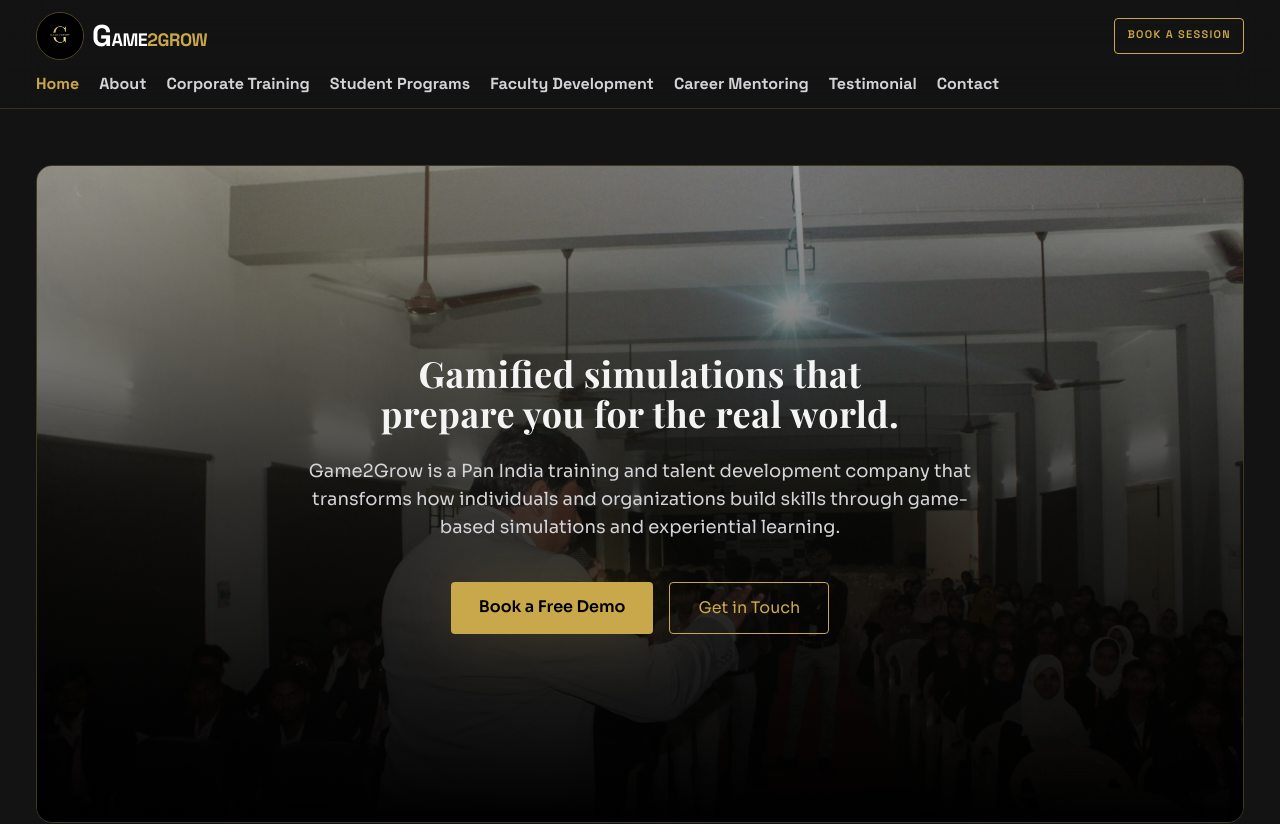
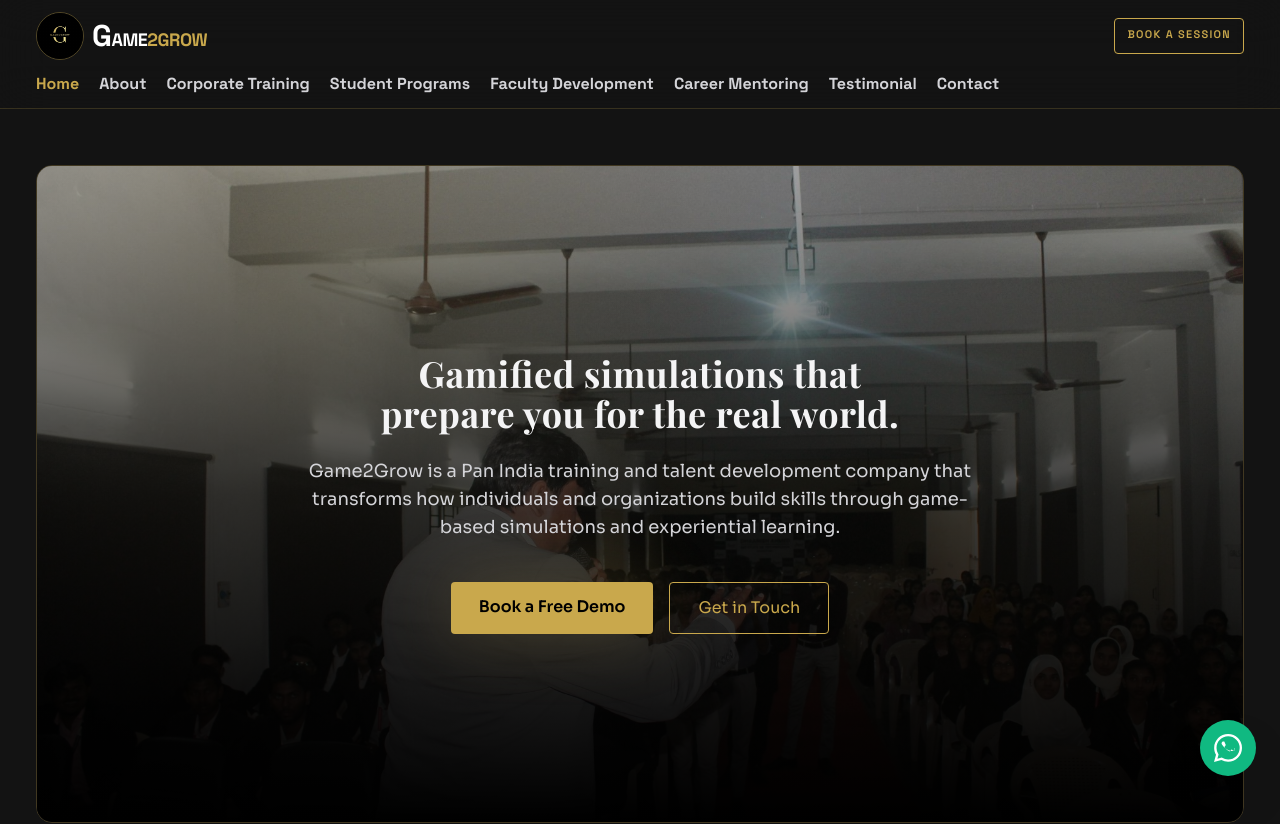
Before and after one commit to tetycoon/game2grow, a React (Vite) app: page /faculty-development in a window 1280 px wide. Shown: the top 824 px of the page. Built offline with nearby package versions, Linux system fonts and the light colour scheme.

Commit message:
Add persistent floating WhatsApp chat button in the bottom right corner

```diff
--- a/src/components/AppLayout.tsx
+++ b/src/components/AppLayout.tsx
@@ -350,6 +350,19 @@ export function AppLayout() {
           </div>
         </div>
       </footer>
+
+      {/* Floating WhatsApp Button */}
+      <a
+        href="https://wa.me/919790555270"
+        target="_blank"
+        rel="noreferrer"
+        className="fixed bottom-4 right-4 sm:bottom-6 sm:right-6 z-50 flex h-12 w-12 sm:h-14 sm:w-14 items-center justify-center rounded-full bg-emerald-500 text-white shadow-2xl transition-transform duration-300 hover:scale-110 active:scale-95 hover:bg-emerald-600 focus:outline-none"
+        aria-label="Chat on WhatsApp"
+      >
+        <svg viewBox="0 0 24 24" aria-hidden="true" className="h-6 w-6 sm:h-7 sm:w-7 fill-current">
+          <path d="M20.52 3.48A11.87 11.87 0 0 0 12.08 0C5.5 0 .14 5.34.14 11.91c0 2.1.55 4.15 1.59 5.95L0 24l6.32-1.65a11.87 11.87 0 0 0 5.75 1.47h.01c6.57 0 11.91-5.35 11.92-11.91a11.84 11.84 0 0 0-3.48-8.43Zm-8.44 18.33h-.01a9.9 9.9 0 0 1-5.04-1.38l-.36-.21-3.75.98 1-3.65-.24-.38a9.91 9.91 0 0 1-1.52-5.26c0-5.47 4.45-9.92 9.92-9.92 2.65 0 5.14 1.03 7.01 2.9a9.84 9.84 0 0 1 2.91 7.02c0 5.47-4.45 9.92-9.92 9.92Zm5.44-7.42c-.3-.15-1.77-.87-2.05-.98-.27-.1-.47-.15-.67.16-.2.3-.77.98-.95 1.18-.17.2-.35.23-.65.08-.3-.15-1.26-.47-2.41-1.5a9.07 9.07 0 0 1-1.67-2.08c-.18-.3-.02-.47.13-.62.14-.14.3-.35.45-.53.15-.17.2-.3.3-.5.1-.2.05-.38-.03-.53-.08-.15-.67-1.61-.91-2.2-.24-.58-.49-.5-.67-.5h-.57c-.2 0-.53.08-.8.38-.27.3-1.03 1-.03 2.44 1 1.44 2.28 2.82 3.9 3.86 1.62 1.03 3.16 1.36 4.3 1.43 1.14.07 2.03-.49 2.32-.97.29-.48.29-.89.2-.98-.09-.09-.28-.15-.58-.3Z" />
+        </svg>
+      </a>
     </div>
   );
 }
```
